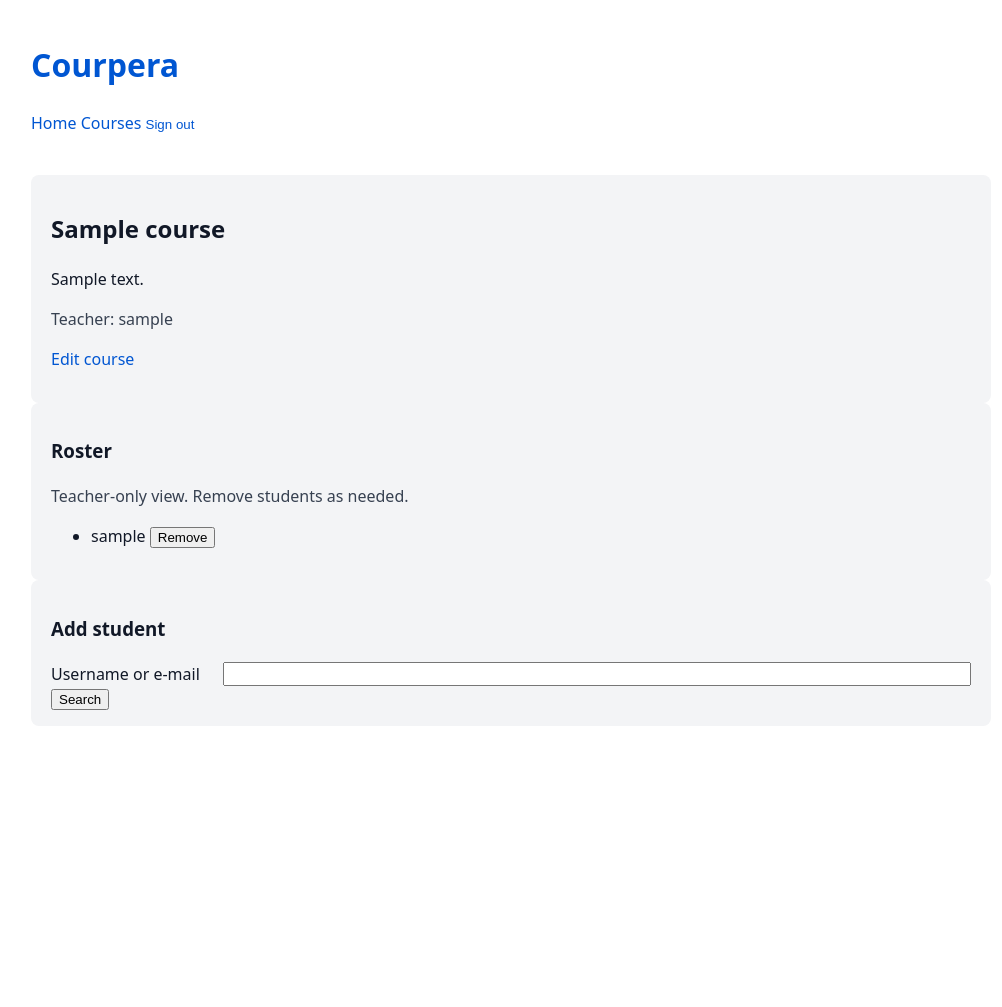
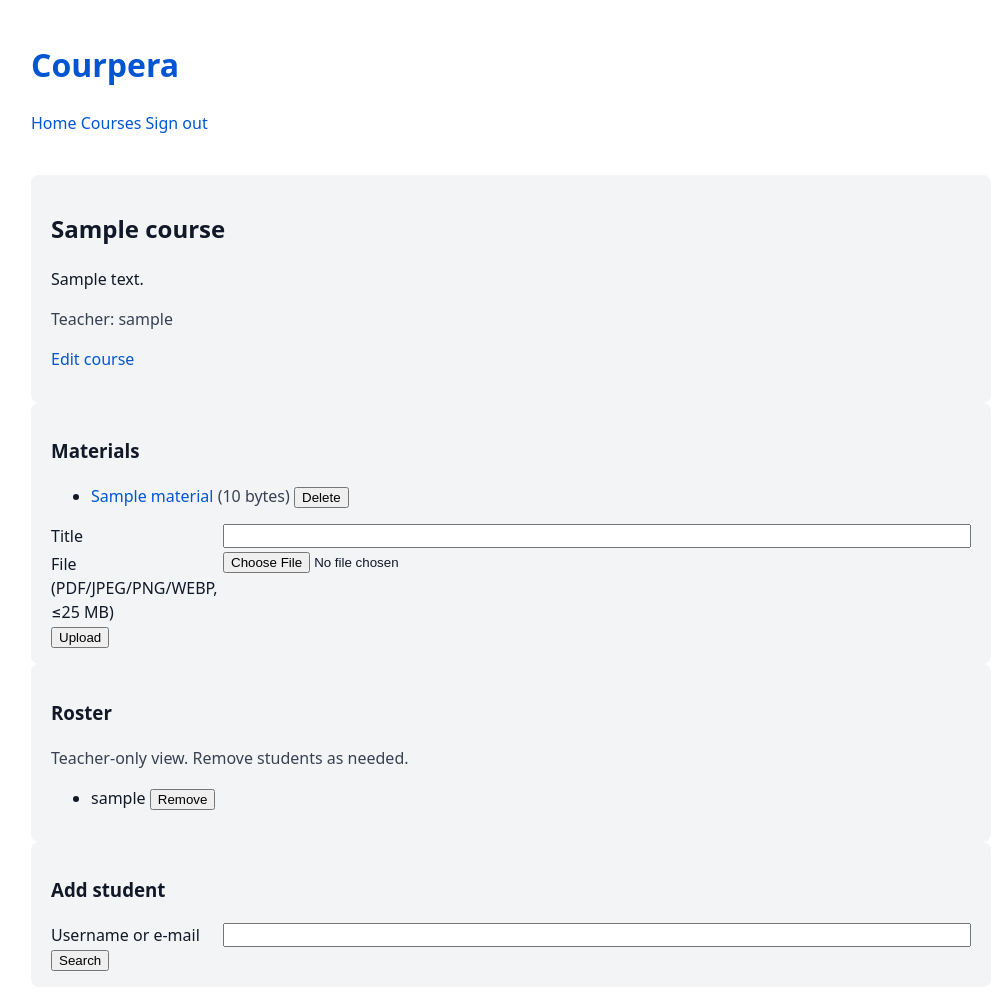
Before and after one commit to blob451/Courpera, a Django app: page /courses/1/ in a window 1280 px wide. Shown: the whole page, without its empty margins (129-1131 px from the left). Before the commit the page ends 710 px from the top, so only its background shows below. Run offline with Django 5.2, Linux system fonts and the light colour scheme; a user stored in the database is signed in; tables that the repository leaves empty hold one stand-in row (values such as "Sample post"); one stand-in notice (Sample message) is shown.

Commit message:
6.01.Materials: uploads (≤25 MB), visibility, access messages
- Add materials app: model (Material), validator (size/type), admin, forms, views, URLs
- Settings: MEDIA_URL/ROOT; serve media in DEBUG; set 25 MB upload caps; ignore media/
- Integrate Materials panel on course pages: owner can upload/delete; enrolled students can view files
- File chooser UX: accept PDF/JPEG/PNG/WEBP; auto-fill Title from filename
- Error feedback: show alert for server-side upload errors (e.g., >25 MB)
- Courses UX: non‑enrolled access redirects to /courses/ with “Please enrol” message (no 403)
- Ensure materials are visible after enrolment; keep owner controls visible
- UI polish: make “Sign out” button match link font/size (link‑style button)

```diff
--- a/config/urls.py
+++ b/config/urls.py
@@ -5,13 +5,19 @@ will be added in subsequent stages.
 """
 from django.contrib import admin
 from django.urls import include, path
+from django.conf import settings
+from django.conf.urls.static import static
 
 
 urlpatterns = [
     path("admin/", admin.site.urls),
     path("accounts/", include("accounts.urls")),
     path("courses/", include("courses.urls")),
+    path("materials/", include("materials.urls")),
     path("", include("ui.urls")),  # public index
     # API schema and docs
     path("", include("api.urls")),
 ]
+
+if settings.DEBUG:
+    urlpatterns += static(settings.MEDIA_URL, document_root=settings.MEDIA_ROOT)
--- a/courses/views.py
+++ b/courses/views.py
@@ -73,7 +73,8 @@ def course_detail(request: HttpRequest, pk: int) -> HttpResponse:
     owner_view = course.is_owner(request.user)
     is_enrolled = _is_enrolled(request.user, course)
     if not (owner_view or is_enrolled):
-        raise PermissionDenied
+        messages.error(request, "Please enrol to access this course.")
+        return redirect("courses:list")
 
     # For teachers, show roster; for students, show a concise message.
     roster = None
--- /dev/null
+++ b/materials/models.py
@@ -0,0 +1,74 @@
+"""Materials models and validators (Stage 6: uploads).
+
+Defines `Material` uploaded by a teacher to a course. Uploads are
+limited to 25 MB and a small set of MIME types / extensions to keep the
+demo safe and predictable.
+"""
+from __future__ import annotations
+
+import mimetypes
+from pathlib import Path
+
+from django.conf import settings
+from django.core.exceptions import ValidationError
+from django.db import models
+
+from courses.models import Course
+
+
+ALLOWED_MIME = {
+    "application/pdf",
+    "image/jpeg",
+    "image/png",
+    "image/webp",
+}
+ALLOWED_EXT = {".pdf", ".jpg", ".jpeg", ".png", ".webp"}
+MAX_BYTES = 25 * 1024 * 1024
+
+
+def validate_upload(file) -> None:
+    """Validate file size and a conservative type check.
+
+    Notes:
+    - Use uploaded file size and extension; we also attempt to guess
+      MIME from the filename for an additional hint.
+    - This avoids extra dependencies (no libmagic) while still being
+      sufficiently restrictive for coursework demonstration.
+    """
+    size = getattr(file, "size", None)
+    if size is not None and size > MAX_BYTES:
+        raise ValidationError("File too large (max 25 MB)")
+    ext = Path(getattr(file, "name", "")).suffix.lower()
+    if ext not in ALLOWED_EXT:
+        raise ValidationError("Unsupported file type")
+    guessed, _ = mimetypes.guess_type(getattr(file, "name", ""))
+    if guessed and guessed not in ALLOWED_MIME:
+        raise ValidationError("Unsupported MIME type")
+
+
+class Material(models.Model):
+    """A file attached to a course, uploaded by a teacher."""
+
+    course = models.ForeignKey(Course, on_delete=models.CASCADE, related_name="materials")
+    uploaded_by = models.ForeignKey(settings.AUTH_USER_MODEL, on_delete=models.CASCADE, related_name="materials")
+    title = models.CharField(max_length=200)
+    file = models.FileField(upload_to="materials/", validators=[validate_upload])
+    size_bytes = models.PositiveIntegerField(default=0)
+    mime = models.CharField(max_length=100, blank=True)
+    created_at = models.DateTimeField(auto_now_add=True)
+
+    class Meta:
+        ordering = ["-created_at"]
+
+    def save(self, *args, **kwargs):
+        # Derive size and MIME on save for display and quick checks.
+        f = self.file
+        try:
+            self.size_bytes = getattr(f, "size", self.size_bytes) or 0
+            self.mime = mimetypes.guess_type(getattr(f, "name", ""))[0] or ""
+        except Exception:
+            pass
+        super().save(*args, **kwargs)
+
+    def __str__(self) -> str:  # pragma: no cover
+        return f"{self.title} ({self.course_id})"
--- /dev/null
+++ b/materials/urls.py
@@ -0,0 +1,10 @@
+from django.urls import path
+
+from .views import upload_for_course, delete_material
+
+app_name = "materials"
+
+urlpatterns = [
+    path("course/<int:course_id>/upload/", upload_for_course, name="upload"),
+    path("<int:pk>/delete/", delete_material, name="delete"),
+]
--- a/templates/base.html
+++ b/templates/base.html
@@ -19,6 +19,8 @@
       @media (max-width: 720px) { .grid-2 { grid-template-columns: 1fr; } }
       .kv { display: grid; grid-template-columns: 160px 1fr; gap: .25rem .75rem; }
       .sr-only { position: absolute; width: 1px; height: 1px; padding: 0; margin: -1px; overflow: hidden; clip: rect(0,0,0,0); white-space: nowrap; border: 0; }
+      .link-btn { background: none; border: 0; color: var(--accent); cursor: pointer; padding: 0; font: inherit; }
+      .link-btn:hover, .link-btn:focus { text-decoration: underline; }
     </style>
   </head>
   <body>
@@ -31,7 +33,7 @@
           <a href="/courses/">Courses</a>
           <form method="post" action="/accounts/logout/" style="display:inline">
             {% csrf_token %}
-            <button type="submit" style="background:none;border:0;color:var(--accent);cursor:pointer;padding:0">Sign out</button>
+            <button type="submit" class="link-btn">Sign out</button>
           </form>
         {% else %}
           <a href="/courses/">Courses</a>
--- a/templates/courses/detail.html
+++ b/templates/courses/detail.html
@@ -9,6 +9,66 @@
     <p class="muted">Teacher: {{ course.owner.username }}</p>
     {% if owner_view %}
       <p><a href="/courses/{{ course.id }}/edit/">Edit course</a></p>
+    {% endif %}
+  </section>
+
+  <section class="panel">
+    <h3>Materials</h3>
+    <ul>
+      {% for m in course.materials.all %}
+        <li>
+          <a href="{{ m.file.url }}" target="_blank" rel="noopener noreferrer">{{ m.title }}</a>
+          <span class="muted">({{ m.size_bytes }} bytes)</span>
+          {% if owner_view %}
+          <form method="post" action="/materials/{{ m.id }}/delete/" style="display:inline">
+            {% csrf_token %}
+            <button type="submit">Delete</button>
+          </form>
+          {% endif %}
+        </li>
+      {% empty %}
+        <li>No materials yet.</li>
+      {% endfor %}
+    </ul>
+    {% if owner_view %}
+    <form method="post" action="/materials/course/{{ course.id }}/upload/" enctype="multipart/form-data">
+      {% csrf_token %}
+      <div class="kv">
+        <label for="id_title">Title</label>
+        <input type="text" name="title" id="id_title" maxlength="200" required />
+        <label for="id_file">File (PDF/JPEG/PNG/WEBP, ≤25 MB)</label>
+        <input type="file" name="file" id="id_file" accept="application/pdf,image/jpeg,image/png,image/webp" required />
+      </div>
+      <button type="submit">Upload</button>
+    </form>
+    {% if messages %}
+      <script>
+        try {
+          {% for message in messages %}
+            {% if 'error' in message.tags %}
+              alert('{{ message|escapejs }}');
+            {% endif %}
+          {% endfor %}
+        } catch (e) { /* no-op */ }
+      </script>
+    {% endif %}
+    <script>
+      (function(){
+        var fi = document.getElementById('id_file');
+        var ti = document.getElementById('id_title');
+        if (fi && ti) {
+          fi.addEventListener('change', function(){
+            try {
+              if (!ti.value && fi.files && fi.files[0] && fi.files[0].name) {
+                var n = fi.files[0].name;
+                var base = n.replace(/\.[^.]+$/, '');
+                ti.value = base;
+              }
+            } catch (e) { /* no-op */ }
+          });
+        }
+      })();
+    </script>
     {% endif %}
   </section>
 
```
Also changed, not shown: config/settings/base.py (+9 -0 lines), materials/admin.py (added, +9 -0 lines), materials/forms.py (added, +20 -0 lines), materials/views.py (added, +47 -0 lines), templates/courses/list.html (+7 -0 lines), materials/migrations/0001_initial.py (added), materials/migrations/__init__.py (added), 1 other file.
